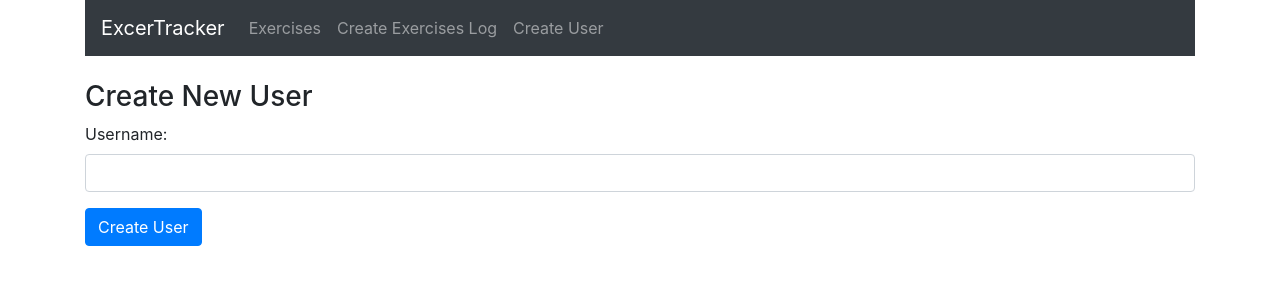
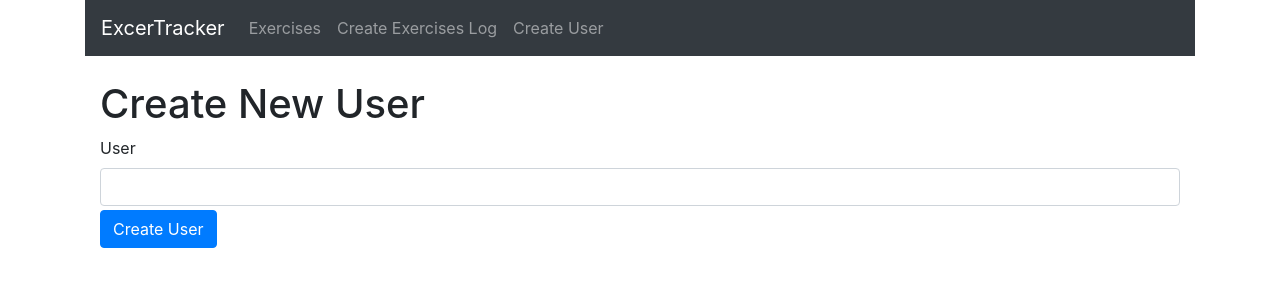
Before and after one commit to okolie/MERNStack-ExerciseTrackerApp, a React (Create React App) app in the folder mern-tracker/: page /user in a window 1280 px wide. Shown: the top 300 px of the page. Built offline with nearby package versions, Linux system fonts and the light colour scheme.

Commit message:
Updated Create-User Component

```diff
--- a/mern-tracker/src/components/create-user.component.js
+++ b/mern-tracker/src/components/create-user.component.js
@@ -2,56 +2,51 @@ import React, { Component } from "react";
 import axios from "axios";
 
 export default class CreateUser extends Component {
-  constructor(props){
+  constructor(props) {
     super(props);
-
-    this.onChangeUsername = this.onChangeUsername.bind(this);
-    this.onSubmit = this.onSubmit.bind(this);
-
-    this.state={
-            username:""
-    }
-  }
-  onChangeUsername(e){
-    this.setState(
-      {username:e.target.value}
-    )
+    this.state = {
+      username: ""
+    };
   }
 
-  onSubmit(e){
+  onChangeUsername = e => {
+    this.setState({ username: e.target.value });
+  };
+
+  onSubmit = e => {
     e.preventDefault();
     const user = {
       username: this.state.username
-  }
-  console.log(user);
+    };
 
-  axios.post("http://localhost:5000/users/add", user)
-    .then(res=>console.log(res.data));
+    axios
+      .post("http://localhost:5000/users/add", user)
+      .then(res => console.log(res.data));
 
-  this.setState({
-    username:""
-  })
-}
+    console.log(user);
+    this.setState({ username: "" });
+  };
+
   render() {
     return (
-      <div>
-        <h3>Create New User </h3>
+      <div className="container">
+        <h1>Create New User</h1>
         <form onSubmit={this.onSubmit}>
-          <div className="form-group">
-          <label>Username: </label>
-          <input
-            type="text"
-            required="required"
-            value={this.state.username}
-            onChange={this.onChangeUsername}
-            className="form-control"
-          />
+          <div className="class-group">
+            <label>User</label>
+            <input
+              type="text"
+              required
+              value={this.state.username}
+              onChange={this.onChangeUsername}
+              className="form-control mb-1"
+            />
           </div>
           <div className="form-group">
             <input
               type="submit"
-              value = "Create User"
-              className = "btn btn-primary"
+              value="Create User"
+              className="btn btn-primary"
             />
           </div>
         </form>
```
